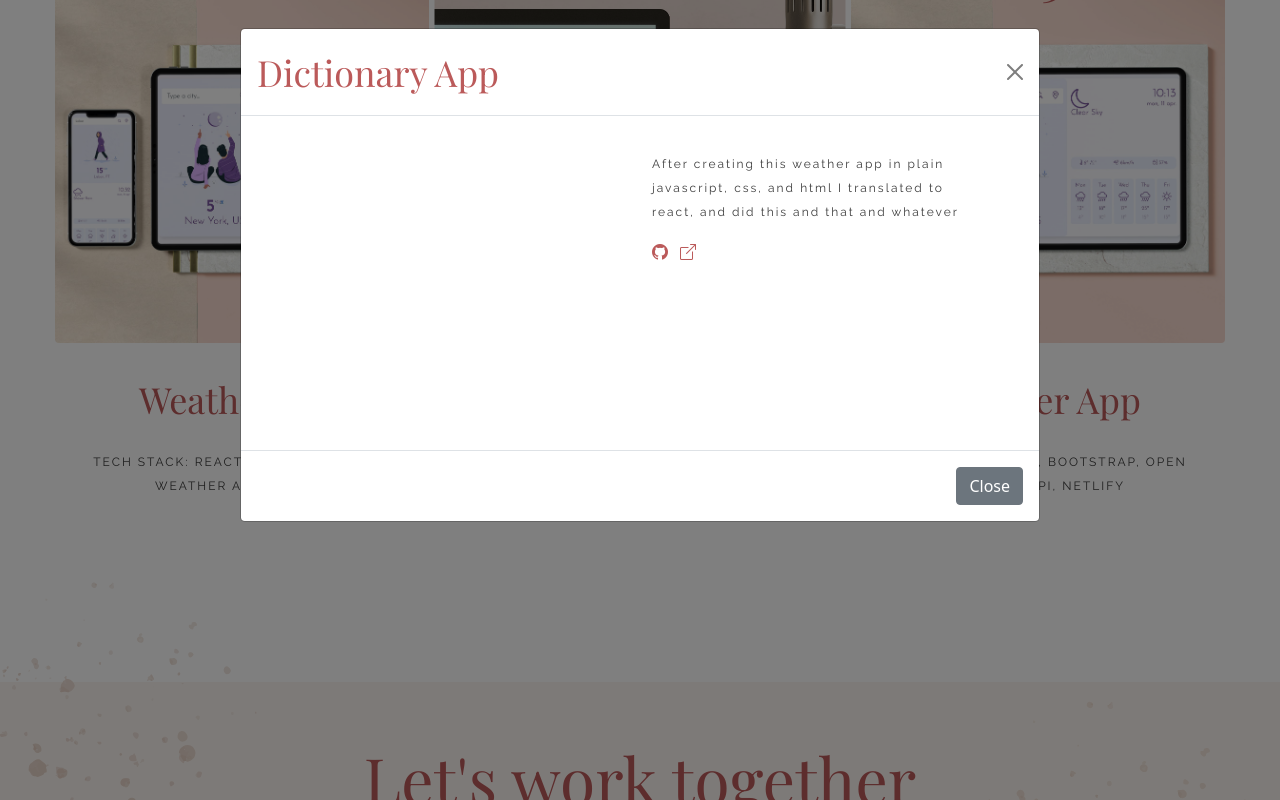
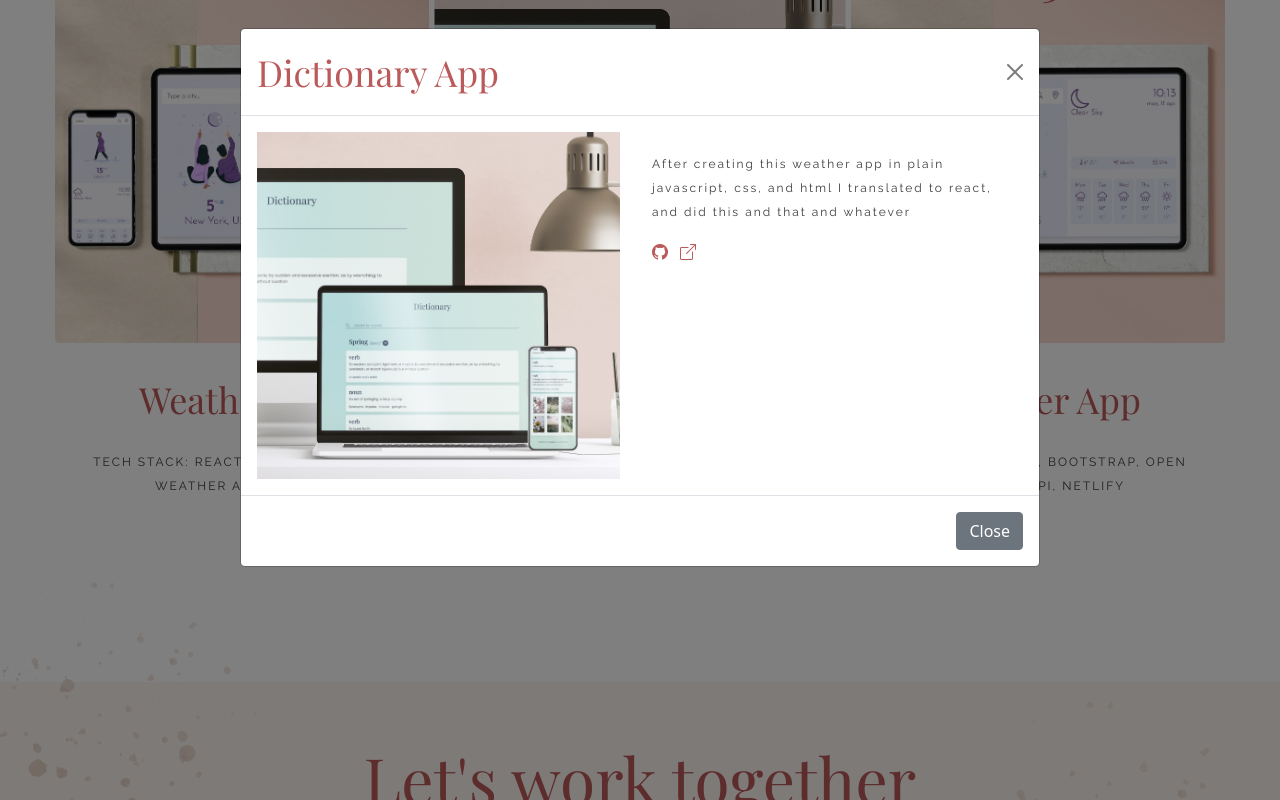
Before and after one commit to lauragomez04/react-portfolio, a React (Create React App) app: page / in a window 1280 px wide. Both pictures are taken after a click on the button "Dictionary App". Shown: the part 2009-2809 px from the top of the page. Built offline with nearby package versions, Linux system fonts and the light colour scheme; a web font is replaced by a local one.

Commit message:
added and styled content in modal

```diff
--- a/src/Projects.css
+++ b/src/Projects.css
@@ -13,7 +13,7 @@
   font-size: 48px;
 }
 
-.Projects img {
+.project-image {
   display: block;
   margin: 0 auto;
   width: 500px;
@@ -25,7 +25,7 @@
   z-index: -1;
 }
 
-.project:hover img {
+.project:hover .project-image {
   transform: scale(1.1);
 }
 
--- a/src/Projects.js
+++ b/src/Projects.js
@@ -14,7 +14,7 @@ export default function Projects() {
               <h3 className="text-center number">{project.number}</h3>
 
               <img
-                className="img-fluid"
+                className="img-fluid project-image"
                 src={project.image}
                 alt={project.title}
               />
--- a/src/ProjectsData.js
+++ b/src/ProjectsData.js
@@ -6,7 +6,7 @@ export const projectsData = [
     title: "Weather App",
     tech: "REACT, BOOTSTRAP, OPEN WEATHER API, NETLIFY",
     description:
-      "After creating this weather app in plain javascript, css, and html I translated to react, and did this and that and whatever",
+      "This Weather Web App is a React application I built from scratch after building the first iteration in HTML, CSS and Javascript. Re-building this .. ",
     link: "https://weatherappinreact.netlify.app/",
     github: "https://github.com/lauragomez04/weather-react",
   },
--- a/src/ProjectsModal.js
+++ b/src/ProjectsModal.js
@@ -3,7 +3,7 @@ import "./ProjectsModal.css";
 
 export default function ProjectsModal(props) {
   return (
-    <div>
+    <div className="ProjectsModal">
       <div
         className="modal fade"
         id={props.data.id}
@@ -25,11 +25,11 @@ export default function ProjectsModal(props) {
               ></button>
             </div>
             <div className="modal-body">
-              <div className="container-fluid">
+              <div className="container-fluid modal-container p-0">
                 <div className="row">
                   <div className="col-sm-6">
                     <img
-                      className="img-fluid"
+                      className="img-fluid modal-image pe-2"
                       src={props.data.image}
                       alt={props.data.title}
                     />
```
